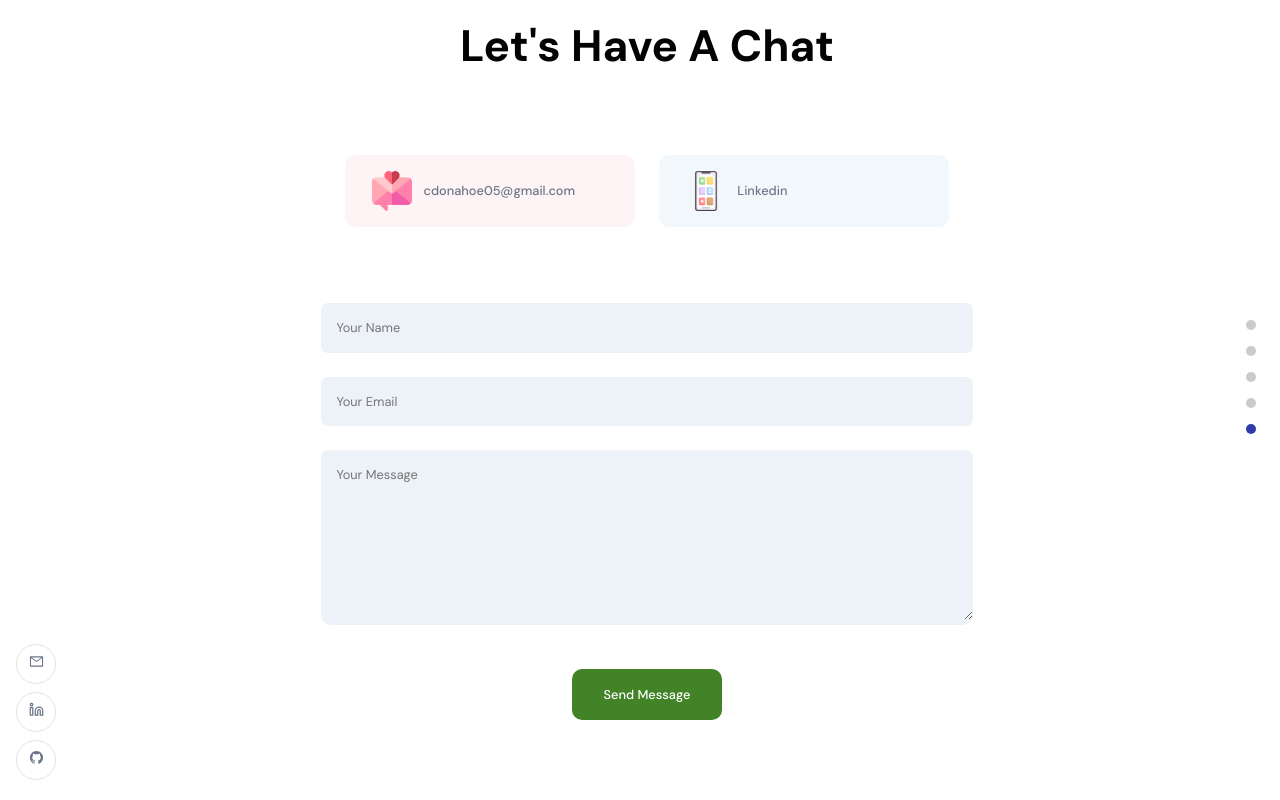
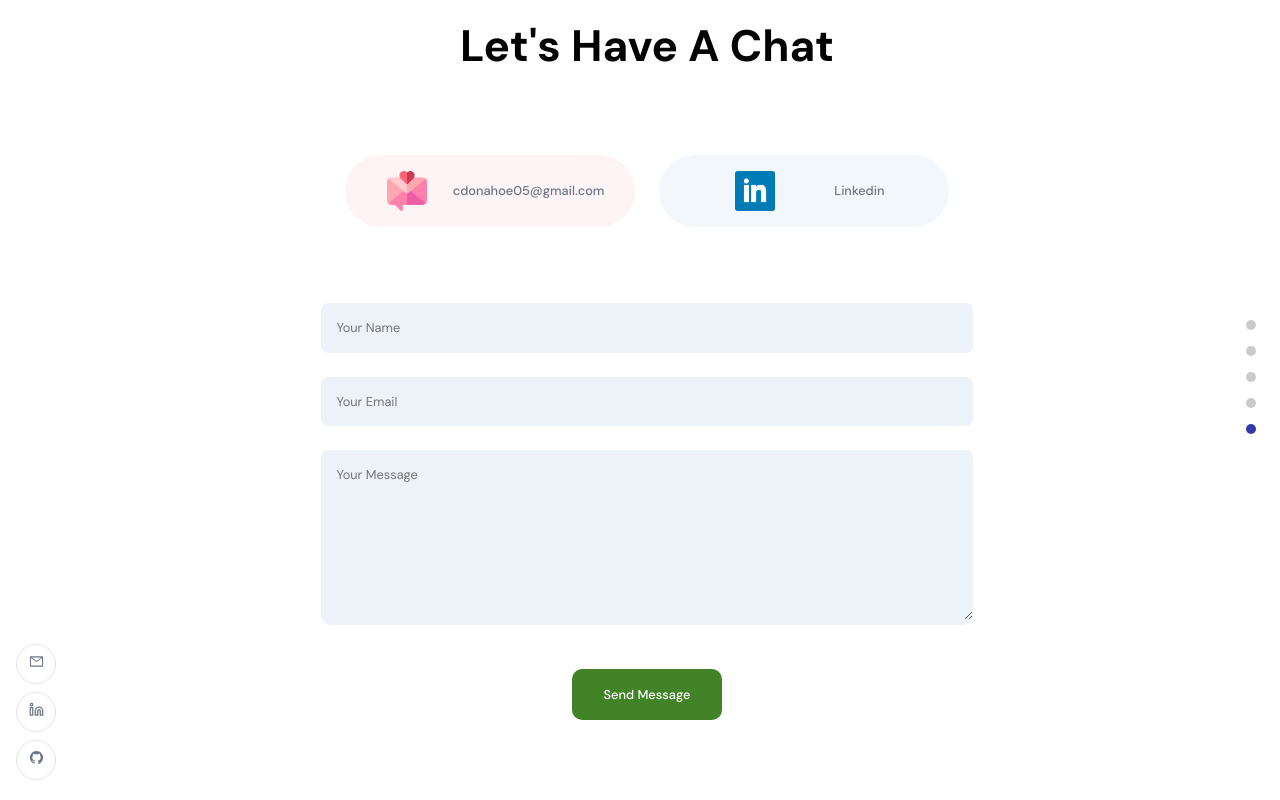
Before and after one commit to chaneldonahoe/chanel-portfolio-website-v2, a React (Create React App) app in the folder frontend_react/: page / in a window 1280 px wide. Shown: the part 3247-4047 px from the top of the page. Built offline with nearby package versions, Linux system fonts and the light colour scheme; no server answers.

Commit message:
update linkedin

```diff
--- a/frontend_react/src/constants/images.js
+++ b/frontend_react/src/constants/images.js
@@ -35,9 +35,11 @@ import bolt from '../assets/bolt.png';
 import nb from '../assets/nb.png';
 import skype from '../assets/skype.png';
 import spotify from '../assets/spotify.png';
+import linkedin from '../assets/linkedin.png';
 
 // eslint-disable-next-line
 export default {
+  linkedin,
   email,
   mobile,
   api,
--- a/frontend_react/src/container/Footer/footer.jsx
+++ b/frontend_react/src/container/Footer/footer.jsx
@@ -1,5 +1,4 @@
 import React, { useState } from 'react';
-
 import { images } from '../../constants';
 import { AppWrap, MotionWrap } from '../../wrapper';
 import { client } from '../../client';
@@ -45,7 +44,7 @@ const Footer = () => {
           <a href="mailto:cdonahoe05@gmail.com" className="p-text">cdonahoe05@gmail.com</a>
         </div>
         <div className="app__footer-card">
-          <img src={images.mobile} alt="linkedin" />
+          <img src={images.linkedin} alt="linkedin" />
           <a href="https://www.linkedin.com/in/chanel-donahoe/" className="p-text">Linkedin</a>
         </div>
       </div>
--- a/frontend_react/src/container/Footer/footer.scss
+++ b/frontend_react/src/container/Footer/footer.scss
@@ -20,12 +20,12 @@
     min-width: 290px;
     display: flex;
     flex-direction: row;
-    justify-content: flex-start;
     align-items: center;
+    justify-content: space-evenly;
 
     margin: 1rem 0;
     padding: 1rem;
-    border-radius: 10px;
+    border-radius: 50px;
     cursor: pointer;
     background-color: #fef4f5;
 
```
Also changed, not shown: frontend_react/src/assets/linkedin.png (added), 1 other file (tests, documents, lock files or other folders).
